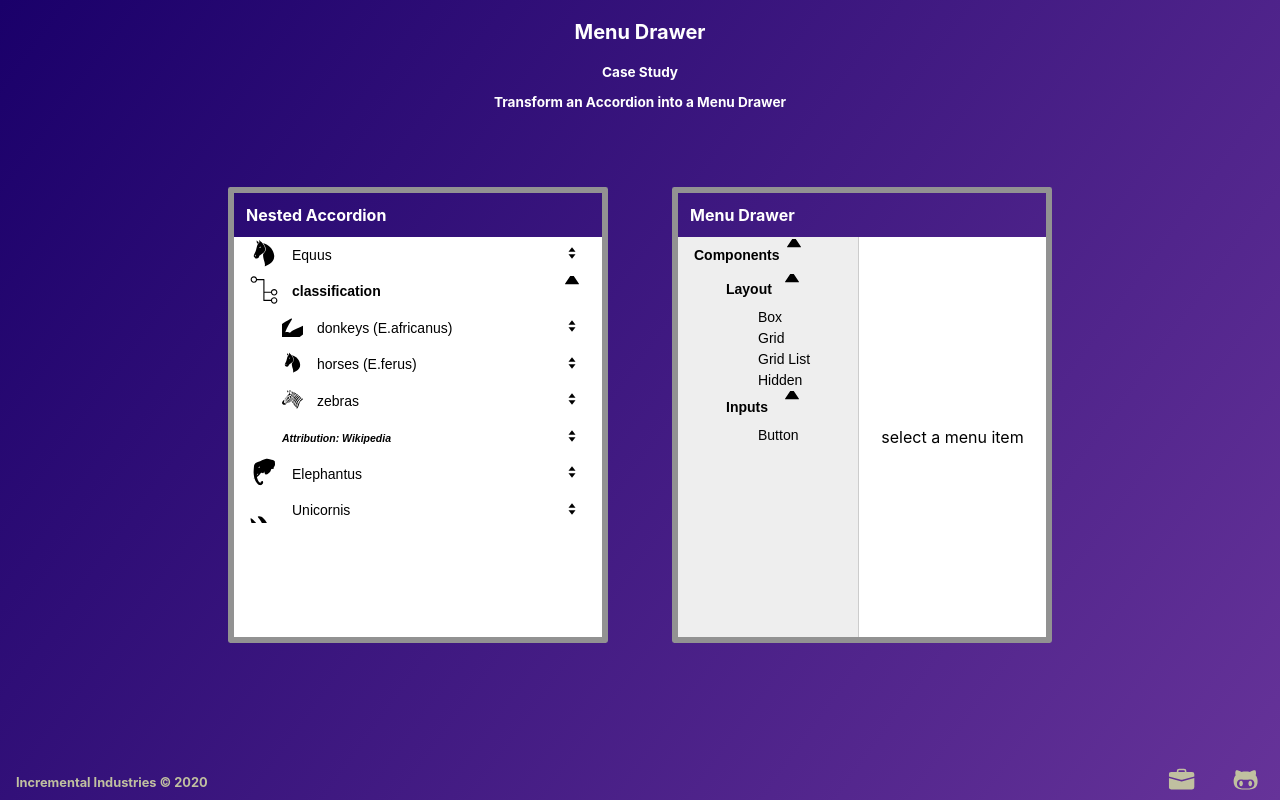
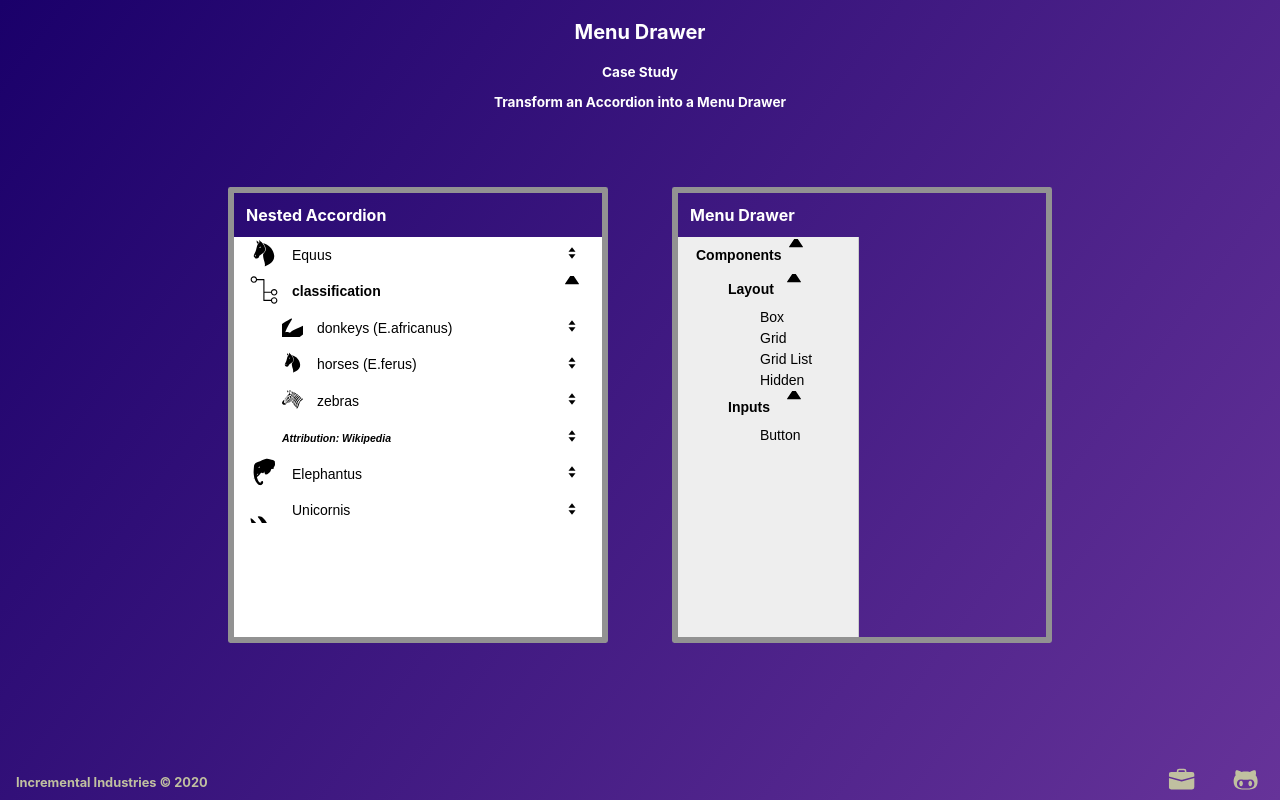
Before and after one commit to zenglenn42/menu-drawer, a React (Create React App) app: page / in a window 1280 px wide. Built offline with nearby package versions, Linux system fonts and the light colour scheme.

Commit message:
get rid of Content render props and inline styles

```diff
--- a/src/components/MenuDrawerApp/MenuDrawerApp.js
+++ b/src/components/MenuDrawerApp/MenuDrawerApp.js
@@ -20,39 +20,28 @@ function MenuDrawerApp(props) {
         layoutReducer: menuLayoutReducer,
         expansionReducer: menuExpansionReducer
     })
-    const MenuDrawer = () => (<div style={{padding: '0 1em', width: '100%'}}>{components}</div>)
+    const MenuDrawer = () => (<div>{components}</div>)
 
     return (
         <Router>
             <header className="articleTitle">{title}</header>
-            <main style={{display: 'flex', flexDirection: 'row', overflow: 'hidden', width: '100%'}}>
+            <main className="main" >
                 <div className="menuDrawer" >
                     <MenuDrawer />
                 </div>
-                <div style={{flex: 2, width: '100%', color: 'black', backgroundColor: 'white'}}>
+                <div className="contentFrame" >
                     <Switch>
-                        <Route
-                            exact
-                            from="/"
-                            render={(props) => {
-                                return <Content {...props} text="select a menu item" />
-                            }}
-                        />
-                        <Route
-                            from="/"
-                            render={ (props) => {
-                                const route = props.location.pathname
-                                return (<Content
-                                            {...props}
-                                            route={route}
-                                            getIndexFromRoute={getIndexFromRoute}
-                                            flattenedMenuData={flattenedMenuData}
-                                            setFocalIndex={setFocalIndex}
-                                            text={`route = ${route}`}
-                                        />)
-                                }
-                            }
-                        />
+                        <Route exact from="/">
+                            <Content className="content" />
+                        </Route>
+                        <Route from="/:route" >
+                            <Content
+                                className="content"
+                                flattenedMenuData={flattenedMenuData}
+                                getIndexFromRoute={getIndexFromRoute}
+                                setFocalIndex={setFocalIndex}
+                            />
+                        </Route>
                     </Switch>
                 </div>
             </main>
```
